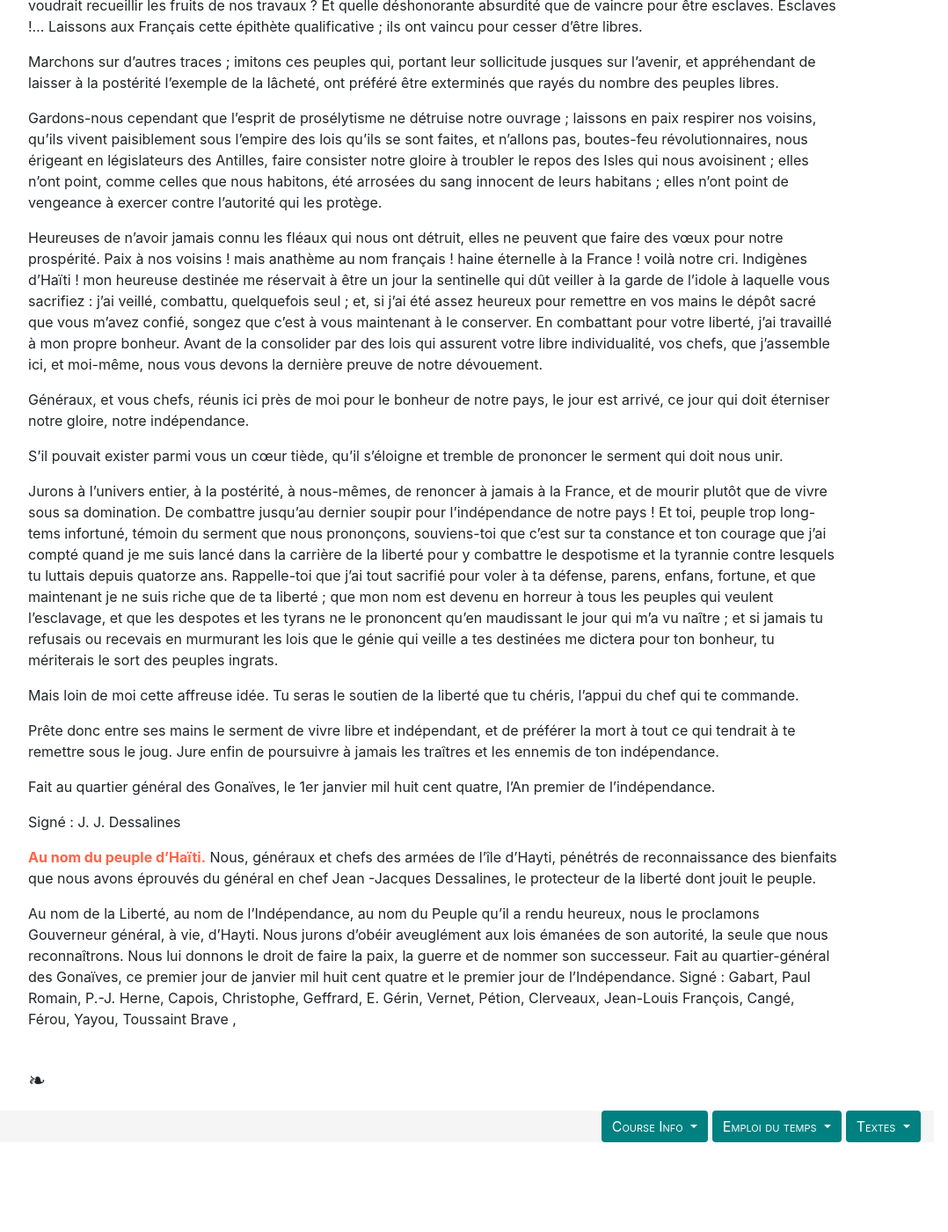
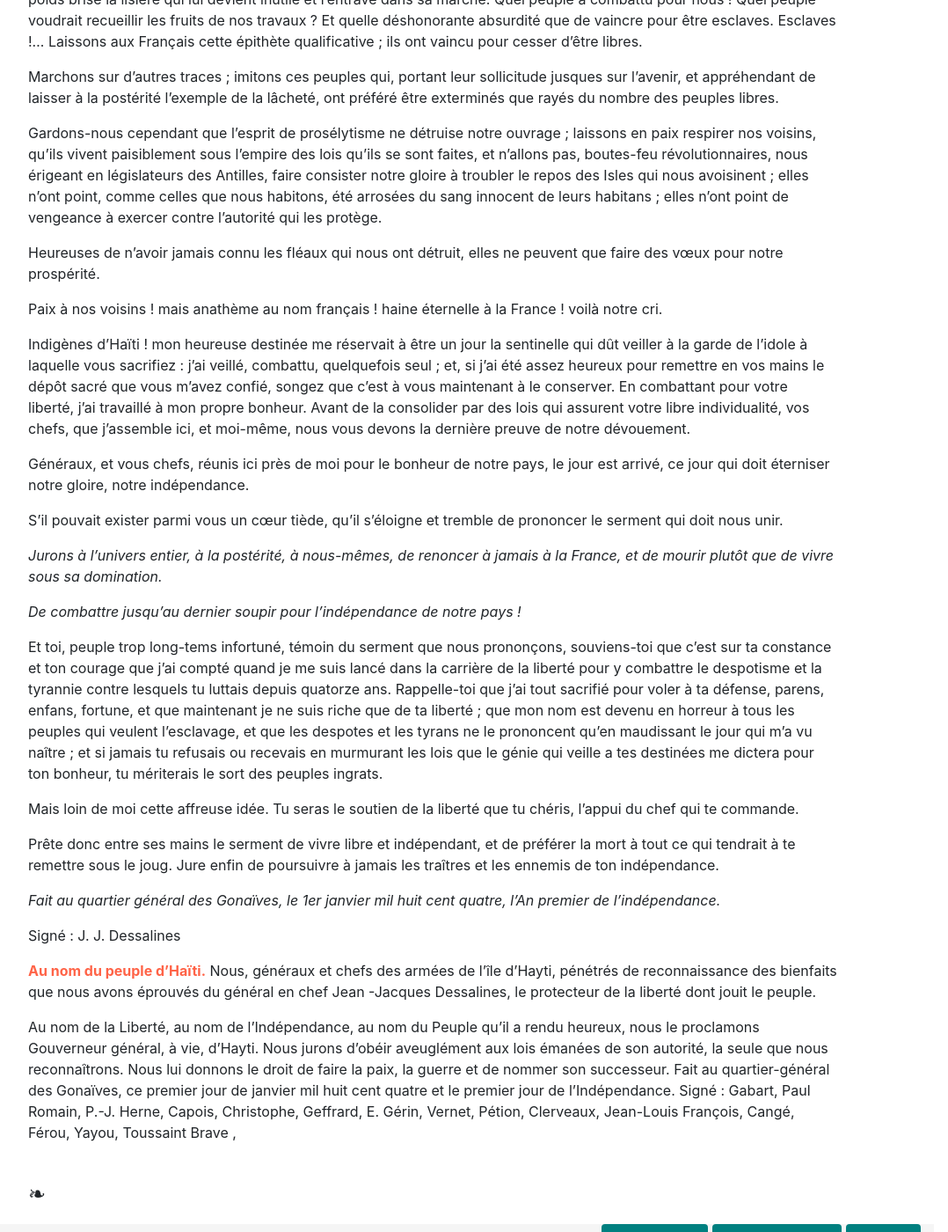
Before and after one commit to SteveWLU/fren283, a Jekyll site: the page built from texts/independance-haitienne.md, in a window 1280 px wide and 1400 px high, scrolled down 2703 px. Shown: the whole window at 88% size, without its empty margins (148-1226 px from the left). Built offline with Jekyll 4.4.1, drawn with Linux system fonts in a browser that asks for light colours; nearby versions of some CDN libraries; before the commit the page ends 4001 px from its top, so only the background shows below that.

Commit message:
haït formatting

```diff
--- a/texts/independance-haitienne.md
+++ b/texts/independance-haitienne.md
@@ -15,7 +15,7 @@ Dessalines et les chefs de l'Armée indigène peuvent proclamer, le 1er janvier
 
 Source : The National Archives Website, http://nationalarchives.gov.uk/ Catalogue Reference:co/137/111.
 
-
+***
 
 ### Liberté ou la mort
 ### Armée indigène
@@ -62,22 +62,26 @@ Marchons sur d'autres traces ; imitons ces peuples qui, portant leur sollicitude
 Gardons-nous cependant que l'esprit de prosélytisme ne détruise notre ouvrage ; laissons en paix respirer nos voisins, qu'ils vivent paisiblement sous l'empire des lois qu'ils se sont faites, et n'allons pas, boutes-feu révolutionnaires, nous érigeant en législateurs des Antilles, faire consister notre gloire à troubler le repos des Isles qui nous avoisinent ; elles n'ont point, comme celles que nous habitons, été arrosées du sang innocent de leurs habitans ; elles n'ont point de vengeance à exercer contre l'autorité qui les protège.
 
 Heureuses de n'avoir jamais connu les fléaux qui nous ont détruit, elles ne peuvent que faire des vœux pour notre prospérité.
+
 Paix à nos voisins ! mais anathème au nom français ! haine éternelle à la France ! voilà notre cri.
+
 Indigènes d'Haïti ! mon heureuse destinée me réservait à être un jour la sentinelle qui dût veiller à la garde de l'idole à laquelle vous sacrifiez : j'ai veillé, combattu, quelquefois seul ; et, si j'ai été assez heureux pour remettre en vos mains le dépôt sacré que vous m'avez confié, songez que c'est à vous maintenant à le conserver. En combattant pour votre liberté, j'ai travaillé à mon propre bonheur. Avant de la consolider par des lois qui assurent votre libre individualité, vos chefs, que j'assemble ici, et moi-même, nous vous devons la dernière preuve de notre dévouement.
 
 Généraux, et vous chefs, réunis ici près de moi pour le bonheur de notre pays, le jour est arrivé, ce jour qui doit éterniser notre gloire, notre indépendance.
 
 S'il pouvait exister parmi vous un cœur tiède, qu'il s'éloigne et tremble de prononcer le serment qui doit nous unir.
 
-Jurons à l'univers entier, à la postérité, à nous-mêmes, de renoncer à jamais à la France, et de mourir plutôt que de vivre sous sa domination.
-De combattre jusqu'au dernier soupir pour l'indépendance de notre pays !
+*Jurons à l'univers entier, à la postérité, à nous-mêmes, de renoncer à jamais à la France, et de mourir plutôt que de vivre sous sa domination.*
+
+*De combattre jusqu'au dernier soupir pour l'indépendance de notre pays !*
+
 Et toi, peuple trop long-tems infortuné, témoin du serment que nous prononçons, souviens-toi que c'est sur ta constance et ton courage que j'ai compté quand je me suis lancé dans la carrière de la liberté pour y combattre le despotisme et la tyrannie contre lesquels tu luttais depuis quatorze ans. Rappelle-toi que j'ai tout sacrifié pour voler à ta défense, parens, enfans, fortune, et que maintenant je ne suis riche que de ta liberté ; que mon nom est devenu en horreur à tous les peuples qui veulent l'esclavage, et que les despotes et les tyrans ne le prononcent qu'en maudissant le jour qui m'a vu naître ; et si jamais tu refusais ou recevais en murmurant les lois que le génie qui veille a tes destinées me dictera pour ton bonheur, tu mériterais le sort des peuples ingrats.
 
 Mais loin de moi cette affreuse idée. Tu seras le soutien de la liberté que tu chéris, l'appui du chef qui te commande.
 
 Prête donc entre ses mains le serment de vivre libre et indépendant, et de préférer la mort à tout ce qui tendrait à te remettre sous le joug. Jure enfin de poursuivre à jamais les traîtres et les ennemis de ton indépendance.
 
-Fait au quartier général des Gonaïves, le 1er janvier mil huit cent quatre, l'An premier de l'indépendance.
+*Fait au quartier général des Gonaïves, le 1er janvier mil huit cent quatre, l'An premier de l'indépendance.*
 
 Signé : J. J. Dessalines
 
```
